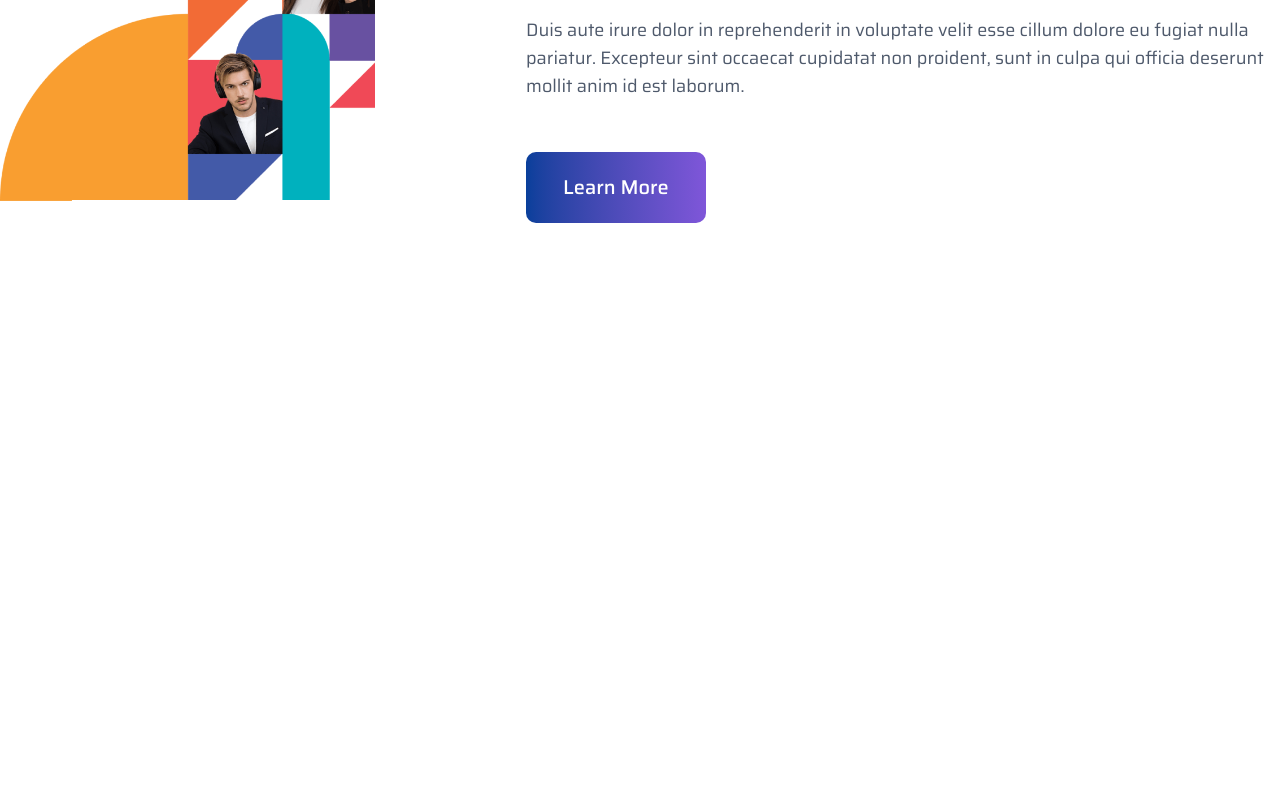
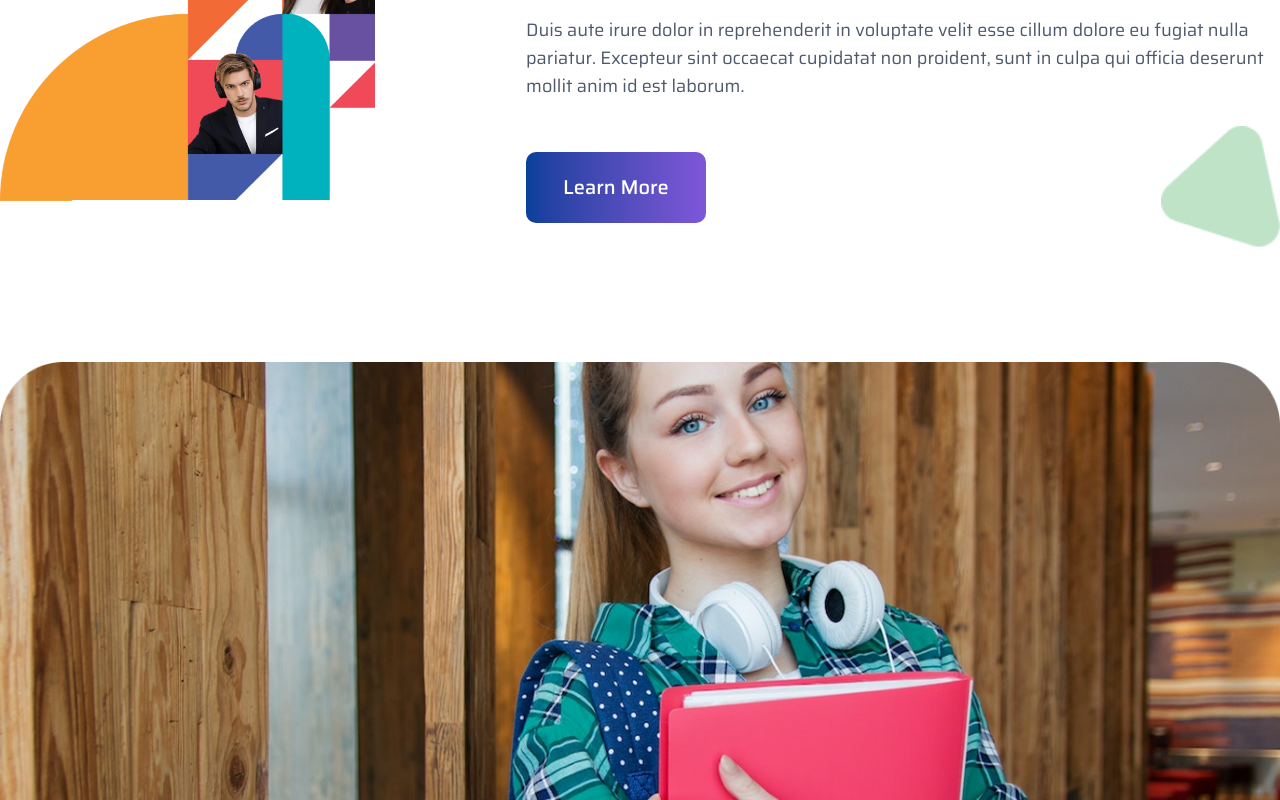
Before and after one commit to shoumen-shomu/edujarr, a Next.js app: page / in a window 1280 px wide. Shown: the part 4700-5500 px from the top of the page. Before the commit the page ends 5062 px from the top, so only its background shows below. Built offline with nearby package versions, Linux system fonts and the light colour scheme.

Commit message:
video image added

```diff
--- a/src/app/layouts/home/Number.jsx
+++ b/src/app/layouts/home/Number.jsx
@@ -8,7 +8,7 @@ const Number = () => {
     <>
       <section>
         <Container>
-          <div className="flex gap-37.75 items-center mt-33.75 mb-28.5">
+          <div className="flex gap-37.75 items-center mt-33.75 mb-28.5 relative">
             <div className="">
               <Image
                 src="/images/numberimage.png"
@@ -27,6 +27,7 @@ const Number = () => {
               </p>
               <Button className={"py-4.5 px-9.25 font-saira font-medium text-[20px] text-[#FFFFFF] leading-8.75 bg-linear-to-r from-[#083F9B] to-[#7F56D9] rounded-[10px]"} btnTxt={"Learn More"}/>
             </div>
+            <Image className={"absolute bottom-0 right-0 "} src="/images/numberelement.png" alt="" width={119} height={119} />
           </div>
         </Container>
       </section>
--- a/src/app/layouts/home/video.jsx
+++ b/src/app/layouts/home/video.jsx
@@ -1,8 +1,16 @@
+import Container from '@/app/components/Container'
+import Image from 'next/image'
 import React from 'react'
 
 const video = () => {
   return (
-    <div>video</div>
+    <>
+    <section>
+        <Container>
+            <Image className='mx-auto' src="/images/playimage.png" alt='' width={1373} height={727}/>
+        </Container>
+    </section>
+    </>
   )
 }
 
--- a/src/app/page.js
+++ b/src/app/page.js
@@ -4,8 +4,9 @@ import Company from "./layouts/home/Company";
 import Featuredcourses from "./layouts/home/Featuredcourses";
 import Learn from "./layouts/home/Learn";
 import Categories from "./layouts/home/Categories";
-import CategoryCard from "./components/CategoryCard";
+
 import Number from "./layouts/home/Number";
+import Video from "./layouts/home/Video";
 
 const page = () => {
   return (
@@ -16,6 +17,7 @@ const page = () => {
       <Learn />
       <Categories/>
       <Number/>
+      <Video/>
     </>
   );
 };
```
Also changed, not shown: public/images/numberelement.png (added), public/images/playimage.png (added).
